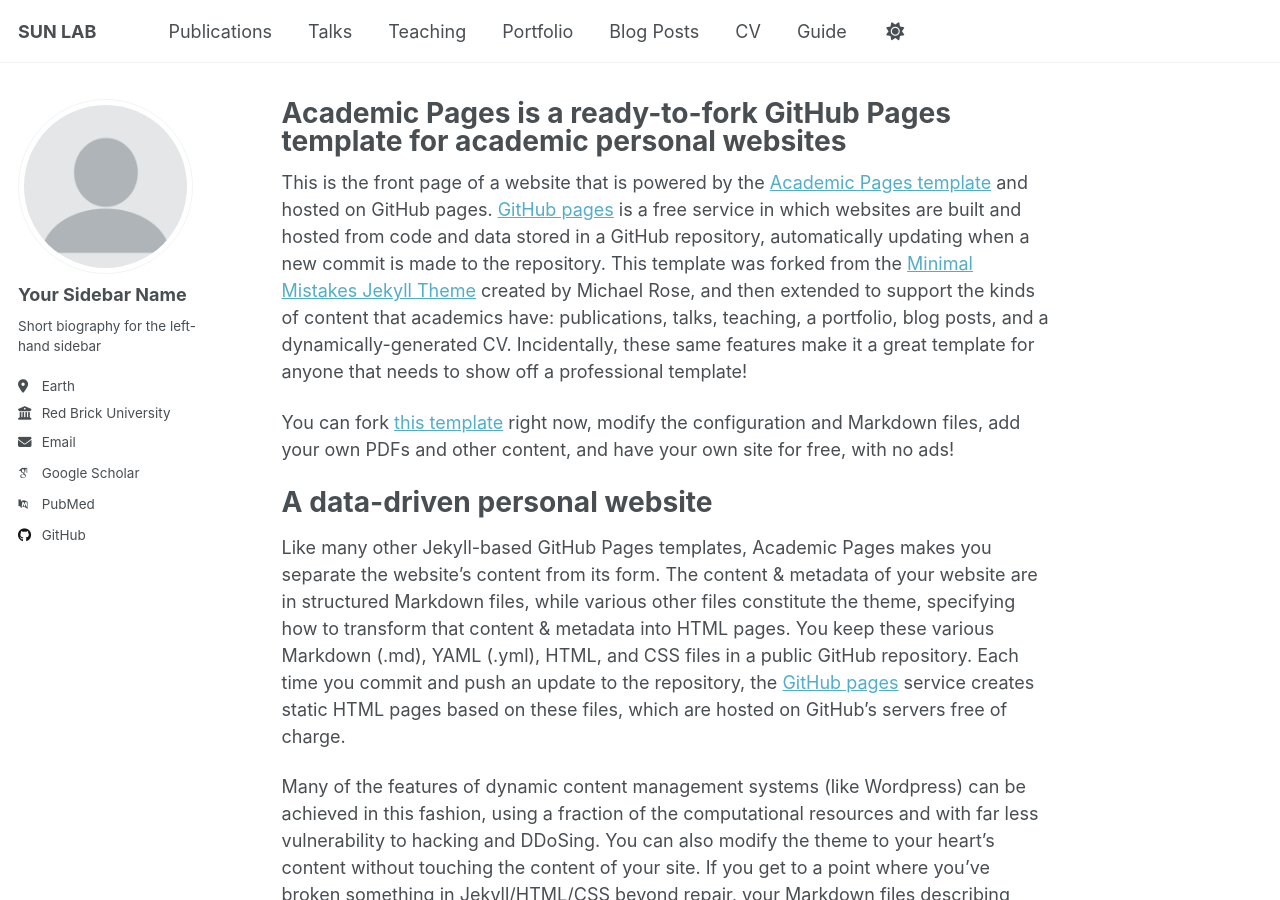
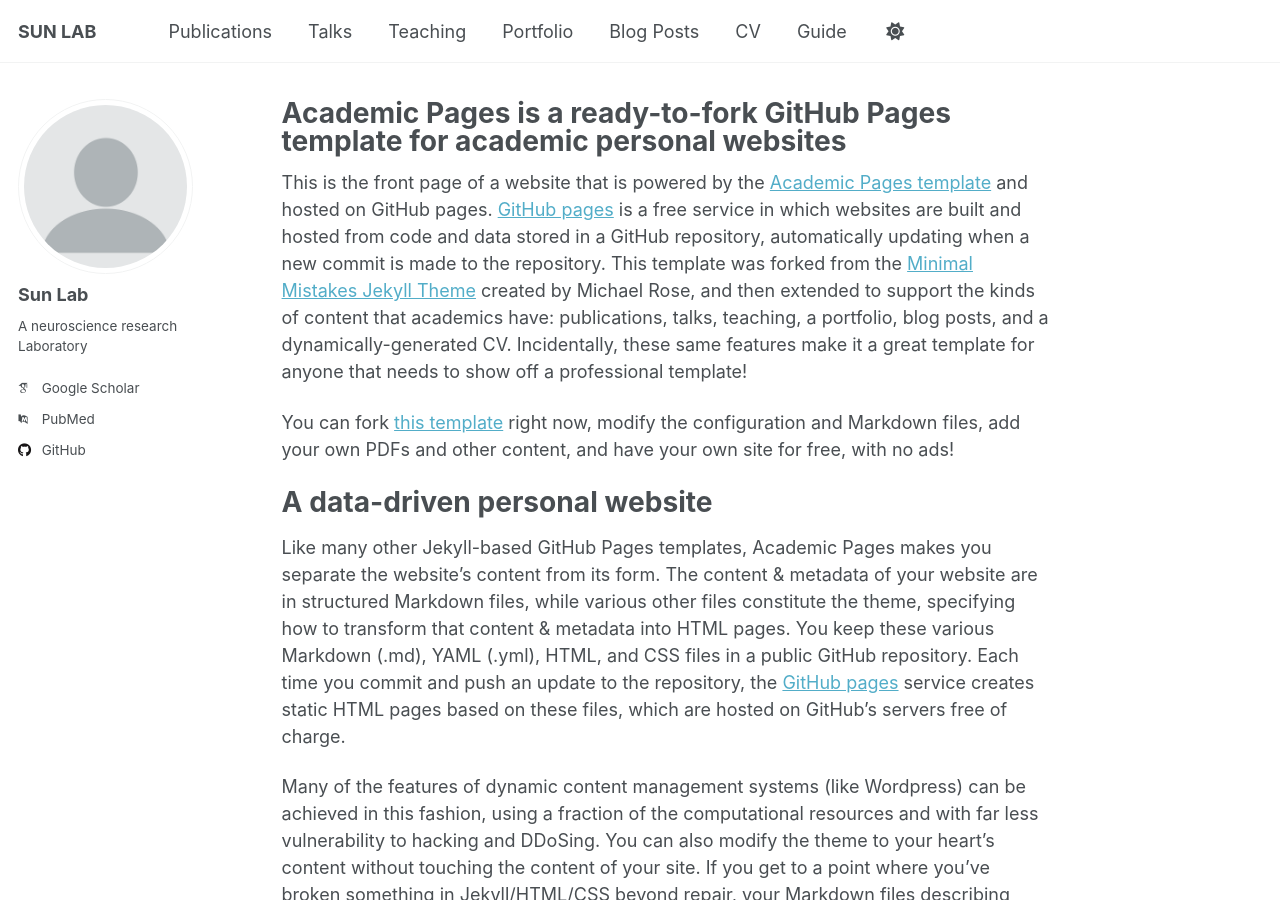
Before and after one commit to suny-lab/suny-lab.github.io, a Jekyll site: the page built from _pages/about.md, in a window 1280 px wide and 900 px high. Built offline with Jekyll 4.4.1, drawn with Linux system fonts in a browser that asks for light colours; some web fonts are replaced; a script that is not in the unit is left out.

Commit message:
Update _config.yml

```diff
--- a/_config.yml
+++ b/_config.yml
@@ -11,11 +11,11 @@ locale                   : "en-US"
 site_theme               : "default" # Currently available options are "default", "air"
 title                    : "SUN LAB"
 title_separator          : "-"
-name                     : "Sun Lab"
-description              : "A neuroscience research Laboratory"
+name                     : &name "Sun Lab"
+description              : &description "A neuroscience research Laboratory"
 url                      : https://academicpages.github.io # the base hostname & protocol for your site e.g. "https://[your GitHub username].github.io" or if you already have some other page hosted on Github then use "https://[your GitHub username].github.io/[Your Repo Name]"
 baseurl                  : "" # the subpath of your site, e.g. "/blog"
-repository               : "academicpages/academicpages.github.io"
+repository               : "suny-lab.github.io"
 
 # Site Author - The following control what appear as part of the author content on the side bar.
 #               If a field is blank the icon and link will not appear, otherwise it will be shown.
@@ -23,13 +23,13 @@ repository               : "academicpages/academicpages.github.io"
 author:
   # Biographic information
   avatar           : "profile.png"
-  name             : "Your Sidebar Name"
+  name             : "Sun Lab"
   pronouns         : # example: "she/her"
-  bio              : "Short biography for the left-hand sidebar"
-  location         : "Earth"
-  employer         : "Red Brick University"
+  bio              : "A neuroscience research Laboratory"
+  location         : # "Earth"
+  employer         : # "Red Brick University"
   uri              : # URL
-  email            : "none@example.org"
+  email            : # "none@example.org"
 
   # Academic websites
   academia         : # URL
```
